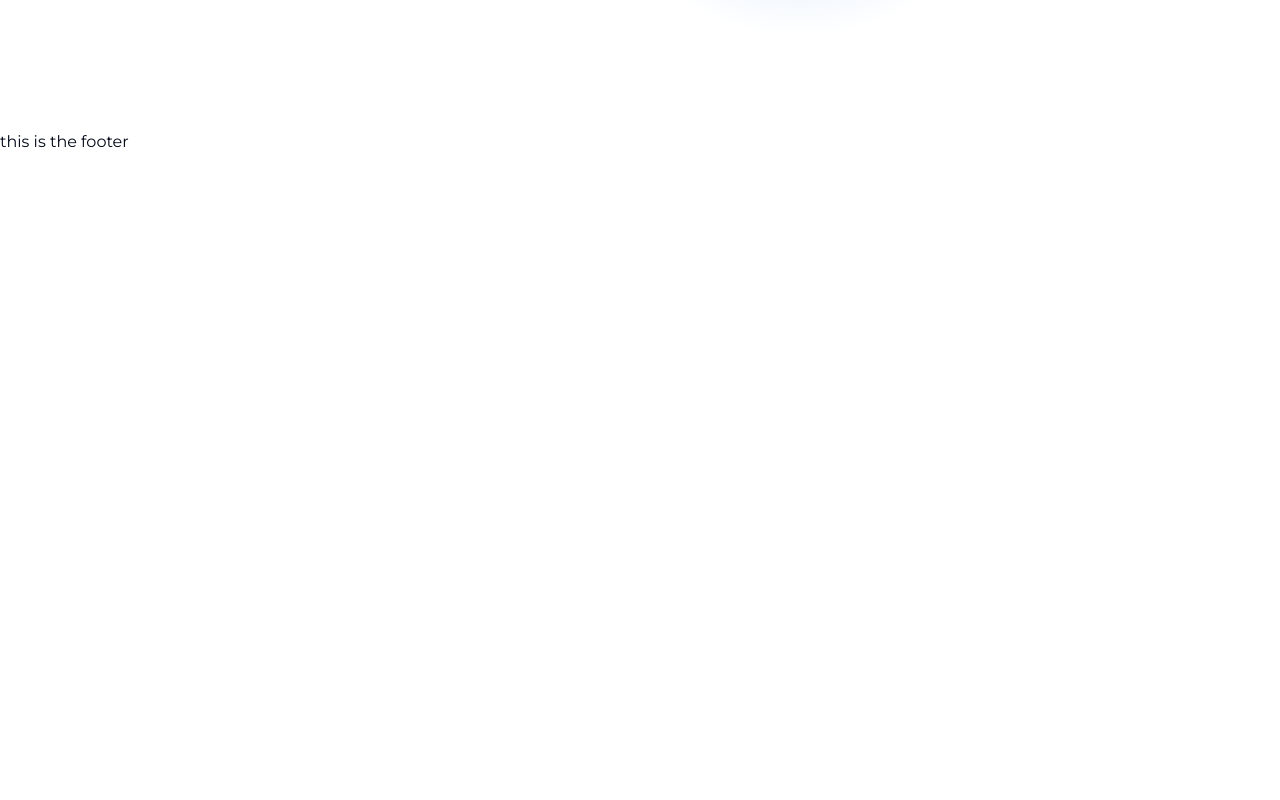
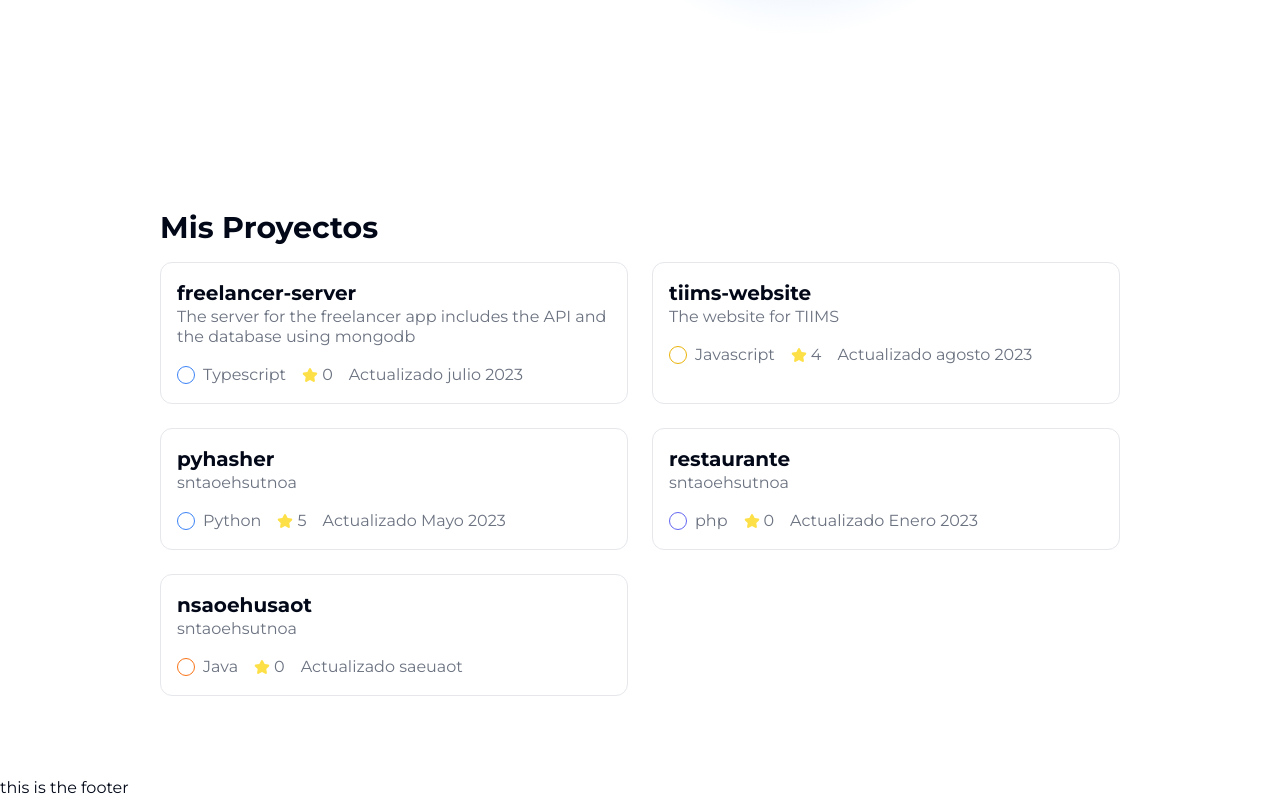
Before and after one commit to molerocn/portafolio, a Next.js app: page / in a window 1280 px wide. Shown: the part 670-1470 px from the top of the page. Before the commit the page ends 824 px from the top, so only its background shows below. Built offline with nearby package versions, Linux system fonts and the light colour scheme.

Commit message:
agregando seccion de repositorios

```diff
--- a/app/(main)/page.tsx
+++ b/app/(main)/page.tsx
@@ -1,5 +1,6 @@
 import GetInTouchForm from "@/components/get-in-touch";
 import { Button } from "@/components/ui/button";
+import { repositories } from "@/lib/repositories";
 import { Github, Linkedin } from "lucide-react";
 import Link from "next/link";
 
@@ -49,19 +50,72 @@ export default function Home() {
           </div>
         </div>
       </section>
-      {/* <section className="py-20">
-        <div className="rounded-3xl border border-gray-200 grid grid-cols-2">
-          <img
-            src="https://cdn.dribbble.com/users/1162077/screenshots/4649464/media/76bd131b4aa3447eb9f9d0887972c066.gif"
-            alt=""
-            className="h-full object-cover rounded-l-3xl"
-          />
-          <div className="p-10">
-            <h3 className="text-3xl font-bold mb-4">Cont&aacute;ctame</h3>
-            <GetInTouchForm />
-          </div>
+      <section className="py-20">
+        <h2 className="text-3xl font-bold mb-4">Mis Proyectos</h2>
+        <div className="grid lg:grid-cols-2 2xl:grid-cols-3 gap-6">
+          {repositories.map((repository, index) => (
+            <CardRepository
+              key={index}
+              name={repository.name}
+              description={repository.description}
+              stars={repository.stars}
+              language={repository.language}
+              updatedAt={repository.updatedAt}
+            />
+          ))}
         </div>
-      </section> */}
+      </section>
     </main>
   );
 }
+
+const CardRepository = (props: {
+  name: string;
+  description: string;
+  stars: number;
+  language: programmingLanguage;
+  updatedAt: string;
+}) => {
+  const { name, description, stars, language, updatedAt } = props;
+  return (
+    <div className="rounded-xl border border-gray-200 dark:border-gray-500 p-4 h-full">
+      <div className="flex space-x-4 mb-4">
+        <div className="mr-auto">
+          <p className="text-xl font-bold">{name}</p>
+          <p className="text-gray-500 leading-5 dark:text-slate-400">
+            {description}
+          </p>
+        </div>
+      </div>
+      <div className="flex items-center space-x-4 text-gray-500 dark:text-slate-400 flex-wrap">
+        <div className="space-x-2 flex items-center">
+          <div>
+            <div
+              className={`rounded-full p-2 border
+        ${language === "Typescript" ? "border-blue-500" : ""}
+        ${language === "Javascript" ? "border-yellow-500" : ""}
+        ${language === "Java" ? "border-orange-500" : ""}
+        ${language === "php" ? "border-indigo-500 " : ""}
+        ${language === "Python" ? "border-blue-500" : ""}
+        `}
+            ></div>
+          </div>
+          <p>{language}</p>
+        </div>
+        <div className="flex items-center ">
+          <svg
+            className="w-4 h-4 text-yellow-300 mr-1"
+            aria-hidden="true"
+            xmlns="http://www.w3.org/2000/svg"
+            fill="currentColor"
+            viewBox="0 0 22 20"
+          >
+            <path d="M20.924 7.625a1.523 1.523 0 0 0-1.238-1.044l-5.051-.734-2.259-4.577a1.534 1.534 0 0 0-2.752 0L7.365 5.847l-5.051.734A1.535 1.535 0 0 0 1.463 9.2l3.656 3.563-.863 5.031a1.532 1.532 0 0 0 2.226 1.616L11 17.033l4.518 2.375a1.534 1.534 0 0 0 2.226-1.617l-.863-5.03L20.537 9.2a1.523 1.523 0 0 0 .387-1.575Z" />
+          </svg>
+          {stars}
+        </div>
+        <p>Actualizado {updatedAt}</p>
+      </div>
+    </div>
+  );
+};
--- a/app/layout.tsx
+++ b/app/layout.tsx
@@ -23,6 +23,13 @@ export default function RootLayout({
   return (
     <html lang="en">
       <head>
+        <link
+          rel="stylesheet"
+          href="https://cdnjs.cloudflare.com/ajax/libs/font-awesome/6.4.2/css/all.min.css"
+          integrity="sha512-z3gLpd7yknf1YoNbCzqRKc4qyor8gaKU1qmn+CShxbuBusANI9QpRohGBreCFkKxLhei6S9CQXFEbbKuqLg0DA=="
+          crossOrigin="anonymous"
+          referrerPolicy="no-referrer"
+        />
         <meta
           name="viewport"
           content="width=device-width, initial-scale=1, maximum-scale=1, user-scalable=no"
--- /dev/null
+++ b/global.d.ts
@@ -0,0 +1 @@
+type programmingLanguage =  "Typescript" | "Java" | "php" | "Javascript" | "Python";
--- /dev/null
+++ b/lib/repositories.ts
@@ -0,0 +1,46 @@
+interface Repository {
+  name: string;
+  description: string;
+  stars: number;
+  language: programmingLanguage;
+  updatedAt: string;
+}
+
+export const repositories: Repository[] = [
+  {
+    name: "freelancer-server",
+    description:
+      "The server for the freelancer app includes the API and the database using mongodb",
+    stars: 0,
+    language: "Typescript",
+    updatedAt: "julio 2023",
+  },
+  {
+    name: "tiims-website",
+    description: "The website for TIIMS",
+    stars: 4,
+    language: "Javascript",
+    updatedAt: "agosto 2023",
+  },
+  {
+    name: "pyhasher",
+    description: "sntaoehsutnoa",
+    stars: 5,
+    language: "Python",
+    updatedAt: "Mayo 2023",
+  },
+  {
+    name: "restaurante",
+    description: "sntaoehsutnoa",
+    stars: 0,
+    language: "php",
+    updatedAt: "Enero 2023",
+  },
+  {
+    name: "nsaoehusaot",
+    description: "sntaoehsutnoa",
+    stars: 0,
+    language: "Java",
+    updatedAt: "saeuaot",
+  },
+];
```
